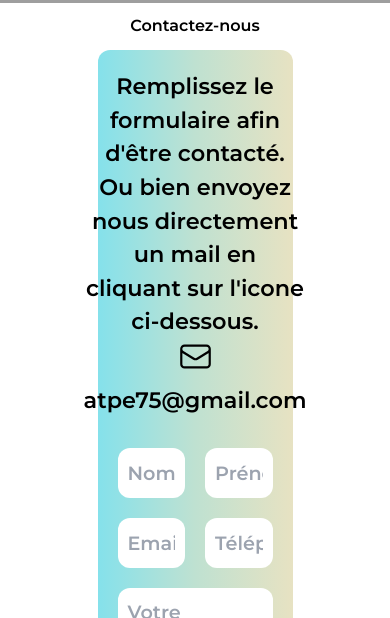
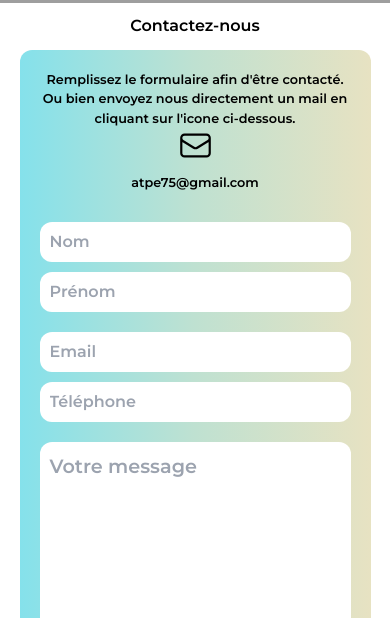
Before and after one commit to Matsuel/ATPE, a Next.js app: page /contact in a window 390 px wide. Shown: the part 588-1206 px from the top of the page. Built offline with nearby package versions, Linux system fonts and the light colour scheme; grey boxes are pictures that could not be loaded.

Commit message:
contact responsive

```diff
--- a/src/Components/ContactForm/ContactForm.module.scss
+++ b/src/Components/ContactForm/ContactForm.module.scss
@@ -78,3 +78,59 @@
         cursor: pointer;
     }
 }
+
+@media screen and (max-width: 1024px) {
+    .ContactForm {
+        width: 80%;
+
+        .ContactFormInfo {
+            .ContactText {
+                font-size: 1.2rem;
+            }
+
+            .ContactMail {
+                font-size: 1.2rem;
+            }
+        }
+    }
+}
+
+@media screen and (max-width: 768px) {
+    .ContactForm {
+        width: 90%;
+
+        .ContactFormInfo {
+            .ContactText {
+                font-size: 1rem;
+            }
+
+            .ContactMail {
+                font-size: 1rem;
+            }
+        }
+    }
+}
+
+@media screen and (max-width: 480px) {
+    .ContactForm {
+        .ContactFormInfo {
+            .ContactText {
+                font-size: 0.8rem;
+            }
+
+            .ContactMail {
+                font-size: 0.8rem;
+            }
+        }
+
+        .ContactFormNames {
+            flex-direction: column;
+            gap: 10px;
+
+            .ContactFormInput {
+                height: 40px;
+                font-size: 1rem;
+            }
+        }
+    }
+}
```
Also changed, not shown: src/Components/ContactForm/index.tsx (+1 -6 lines), src/pages/contact.tsx (+0 -8 lines).
